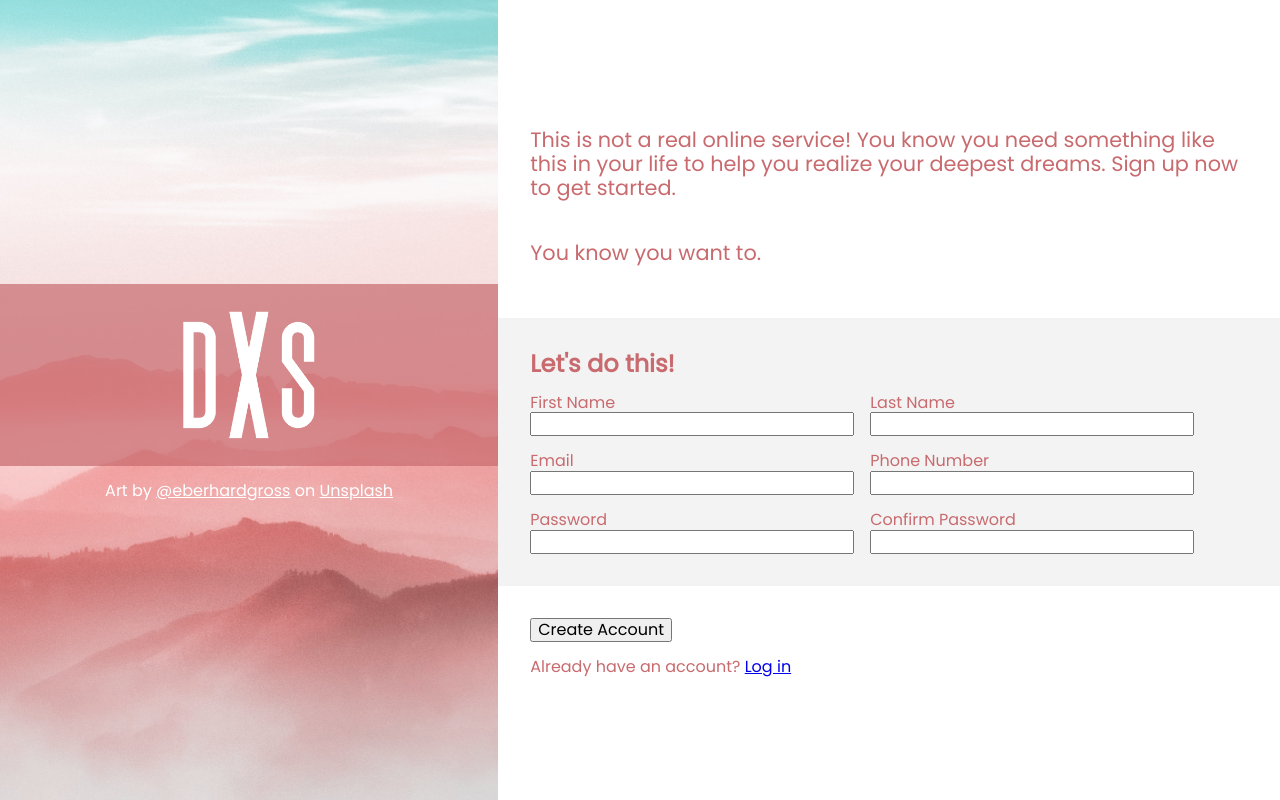
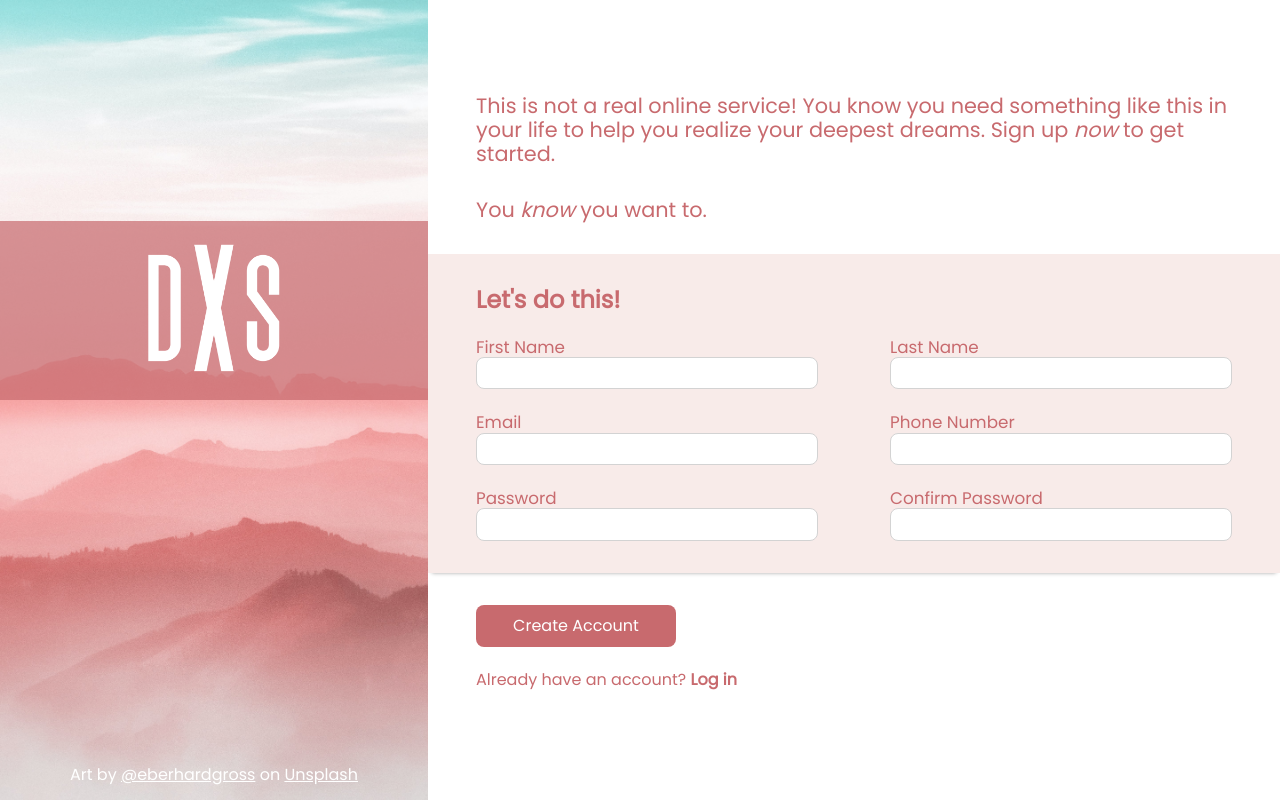
Before and after one commit to danxschz/sign-up-form, a plain HTML site: page index.html in a window 1280 px wide. Drawn offline with Linux system fonts and the light colour scheme.

Commit message:
Improve CSS and presentation
- Add favicon
- Update readme
- Improve form and bottom section css
- Attach link to github profile

```diff
--- a/index.html
+++ b/index.html
@@ -7,24 +7,31 @@
   <meta name="viewport" content="width=device-width, initial-scale=1.0">
   <link rel="stylesheet" href="normalize.css">
   <link rel="stylesheet" href="style.css">
+  <link rel="icon" type="image/png" sizes="32x32"
+    href="https://raw.githubusercontent.com/danxschz/danxschz/main/img/favicon-32x32.png">
+  <link rel="icon" type="image/png" sizes="16x16"
+    href="https://raw.githubusercontent.com/danxschz/danxschz/main/img/favicon-16x16.png">
   <title>Sign Up</title>
 </head>
 
 <body>
   <div class="left-section">
     <div class="logo">
-      <img src="logo-white.png" alt="danxschz logo">
+      <a href="https://github.com/danxschz" target="_blank"><img src="assets/logo-white.png" alt="danxschz logo"></a>
     </div>
-    <p>Art by <a href="https://unsplash.com/@eberhardgross">@eberhardgross</a> on <a href="https://unsplash.com/photos/XAxEp-NKBiQ">Unsplash</a></p>
+    <p>
+      Art by <a href="https://unsplash.com/@eberhardgross">@eberhardgross</a> on
+      <a href="https://unsplash.com/photos/XAxEp-NKBiQ">Unsplash</a>
+    </p>
   </div>
 
   <div class="right-section">
     <div class="top">
       <p>
         This is not a real online service! You know you need something like this in your life to help you
-        realize your deepest dreams. Sign up now to get started.
+        realize your deepest dreams. Sign up <i>now</i> to get started.
       </p>
-      <p>You know you want to.</p>
+      <p>You <i>know</i> you want to.</p>
     </div>
 
     <div class="form-container">
--- a/style.css
+++ b/style.css
@@ -1,11 +1,7 @@
-/* Imports */
+/* Import */
 @import url('https://fonts.googleapis.com/css2?family=Poppins&display=swap');
-@font-face {
-  font-family: uniser;
-  src: url(UniserBold-vm27M.ttf);
-}
 
-/* General styles */
+/* General style rules */
 :root {
   box-sizing: border-box;
   font-size: 16px;
@@ -23,10 +19,10 @@
 /* Left section */
 .left-section {
   width: 50vw;
-  background-image: url(mountains.jpg);
+  background-image: url(assets/mountains.jpg);
   background-color: rgb(249, 202, 202); /* Used if the image is unavailable */
   background-size: cover;
-  justify-content: center;
+  justify-content: flex-end;
   color: white;
 }
 
@@ -34,11 +30,16 @@
   display: flex;
   align-items: center;
   justify-content: center;
-  padding: 16px;
+  padding: 12px;
+  margin-bottom: 350px;
   background: rgba(200, 106, 110, 0.7);
 }
 .logo img {
   width: 150px;
+  transition: transform 1s ease-in-out;
+}
+.logo img:hover {
+  transform: rotate(360deg) scale(1);
 }
 
 .left-section p {
@@ -48,50 +49,99 @@
   color: white;
   text-decoration: underline;
 }
+.left-section a:hover {
+  color: rgb(240, 240, 240);
+}
 
-/* Right section */
+/* Right section (RS) */
 .right-section {
   justify-content: center;
-  color:rgba(200, 106, 110, 1);
+  color:rgb(200, 106, 110);
 }
 
-.top {
+.top, .form-container, .bottom {
   display: flex;
   flex-direction: column;
-  padding: 32px;
+  padding: 32px 48px;
+}
+
+/* RS Top */
+.top {
   font-size: 1.3rem;
   font-weight: 500;
   max-width: 72ch;
+  gap: 32px;
+}
+.top p {
+  margin: 0;
 }
 
+/* RS Form */
 .form-container {
-  background: rgb(243, 243, 243);
-  display: flex;
-  flex-direction: column;
-  padding: 32px;
-  gap: 16px;
+  background: rgb(248, 235, 233);
+  gap: 24px;
+  box-shadow: 0 4px 4px -4px rgb(167, 167, 167);
 }
-
 #sign-up-form {
   display: flex;
   flex-direction: column;
-  gap: 16px;
+  gap: 24px;
 }
-
 .form-row{
   display: flex;
-  gap: 16px;
+  gap: 72px;
 }
-
 .form-item {
   display: flex;
   flex-direction: column;
 }
 
-.bottom {
-  padding: 32px;
-}
-
 h2 {
   margin: 0;
 }
+
+label {
+  font-size: 1.05rem;
+}
+
+input {
+  border-radius: 8px;
+  border: 1px solid rgb(211, 211, 211);
+  padding: 6px 12px;
+}
+input:focus {
+  outline-color: rgb(200, 106, 110);
+}
+input:invalid {
+  border-color: rgb(255, 133, 133);
+}
+
+/* RS Bottom */
+.bottom {
+  gap: 8px;
+}
+
+button {
+  background: rgb(200, 106, 110);
+  width: 200px;
+  border: none;
+  border-radius: 8px;
+  padding: 12px 32px;
+  color: white;
+  cursor: pointer;
+}
+button:hover {
+  background: rgb(190, 96, 100);
+}
+button:active {
+  background: rgb(180, 86, 90);
+}
+
+.bottom a {
+  color: rgb(200, 106, 110);
+  font-weight: 600;
+  text-decoration: none;
+}
+.bottom a:hover {
+  color:rgb(180, 86, 90)
+}
```
Also changed, not shown: assets/logo-white.png (renamed from logo-white.png), assets/mountains.jpg (renamed from mountains.jpg), reference.png (deleted), 1 other file.
